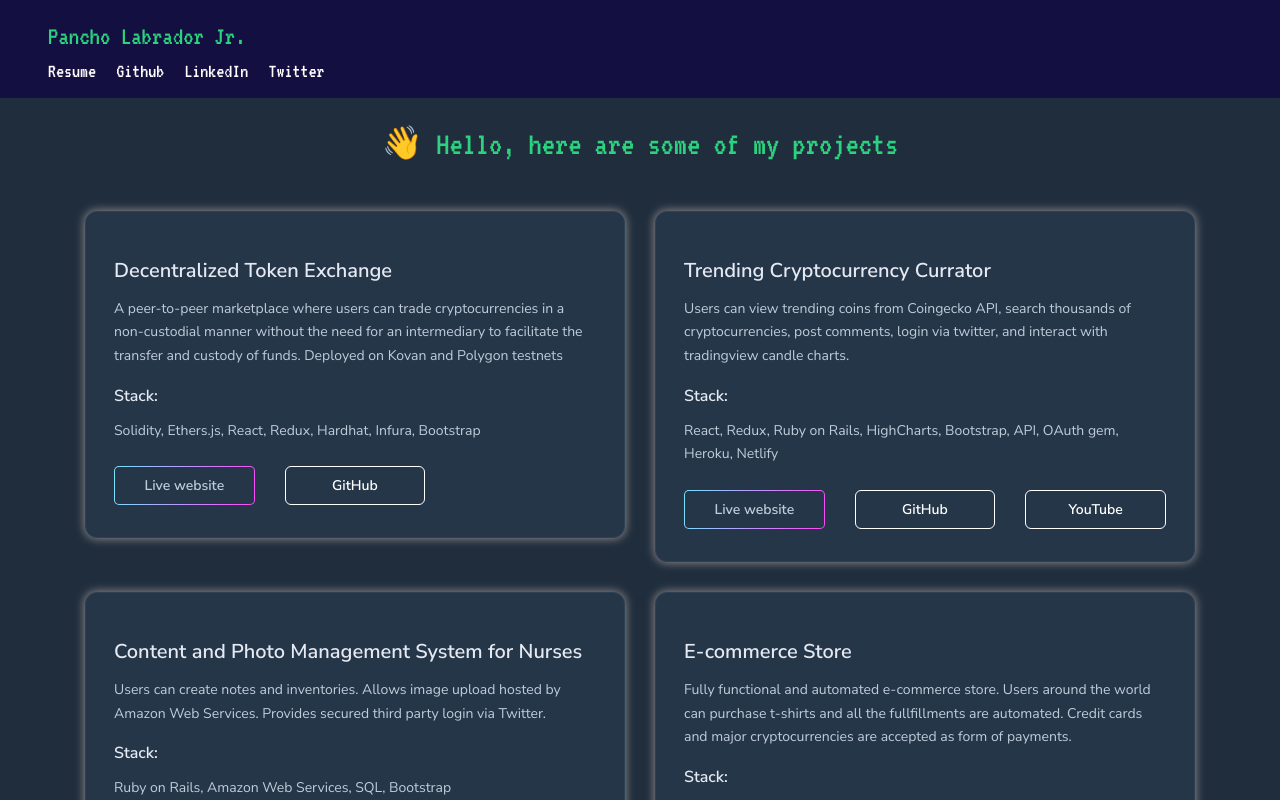
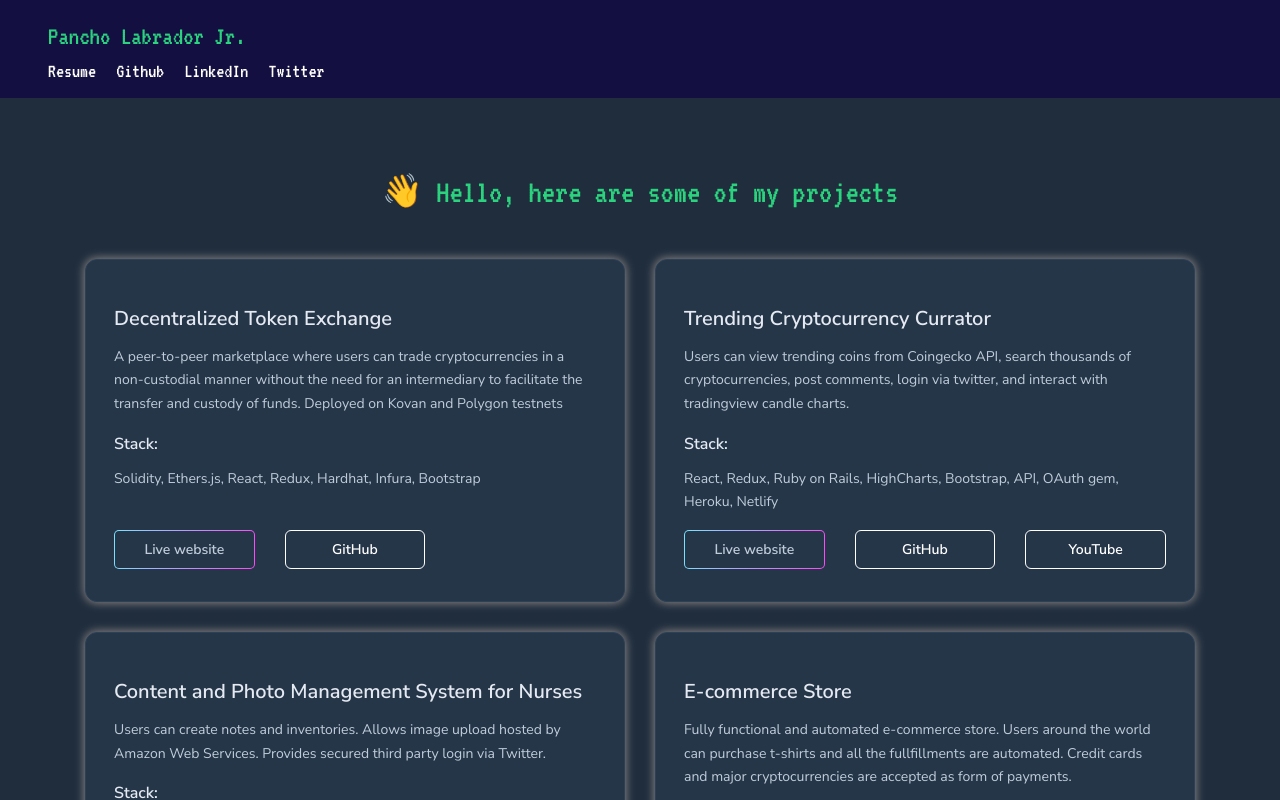
Before and after one commit to plabradorjr/pancho-dot-lol, a React (Create React App) app: page / in a window 1280 px wide. Shown: the top 800 px of the page. Built offline with nearby package versions, Linux system fonts and the light colour scheme.

Commit message:
buttons and card aligned

```diff
--- a/src/components/Card.js
+++ b/src/components/Card.js
@@ -51,15 +51,15 @@ const Card = ({
   }
 
   return (
-    <div className="col-md-6">
+    <div className="col-md-6 d-flex align-items-stretch">
       <div className="card" id="card-blurr">
         {imageBanner}
-        <div className="card-body">
+        <div className="card-body d-flex flex-column">
           <div className="d-block h5 mt-3">{title}</div>
           <p className="text-sm text-muted">{description}</p>
           <h6>Stack:</h6>
           <p className="text-sm text-muted">{stack}</p>
-          <div className="row mt-4">
+          <div className="row mt-auto">
             <div className="col-sm-4">
               <a
                 href={website}
--- a/src/pages/Portfolio.js
+++ b/src/pages/Portfolio.js
@@ -17,7 +17,7 @@ export default class Portfolio extends Component {
         <div className="container">
           <div className="row text-center"></div>
           <div className="row justify-content-center">
-            <div className="col text-center">
+            <div className="col text-center mt-5">
               <h1 id="hero">👋 Hello, here are some of my projects</h1>
             </div>
           </div>
@@ -29,9 +29,7 @@ export default class Portfolio extends Component {
                 cryptocurrencies in a non-custodial manner without the need for
                 an intermediary to facilitate the transfer and custody of funds.
                 Deployed on Kovan and Polygon testnets"
-              stack={
-                "Solidity, Ethers.js, React, Redux, Hardhat, Infura, Bootstrap"
-              }
+              stack="Solidity, Ethers.js, React, Redux, Hardhat, Infura, Bootstrap"
               website="https://dex.pancho.lol"
               github={
                 "https://github.com/plabradorjr/blockchain-developer-bootcampv2"
```
